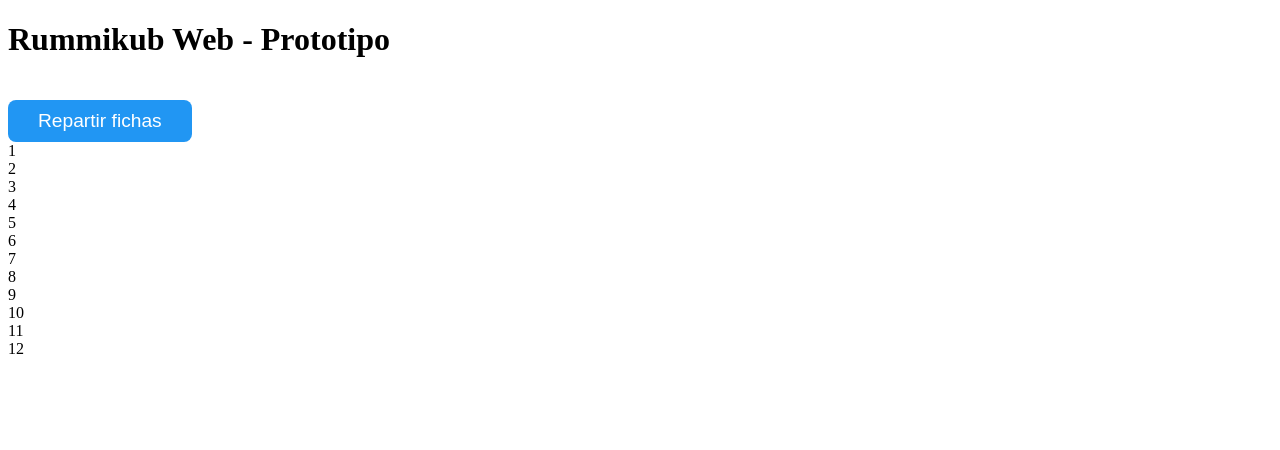
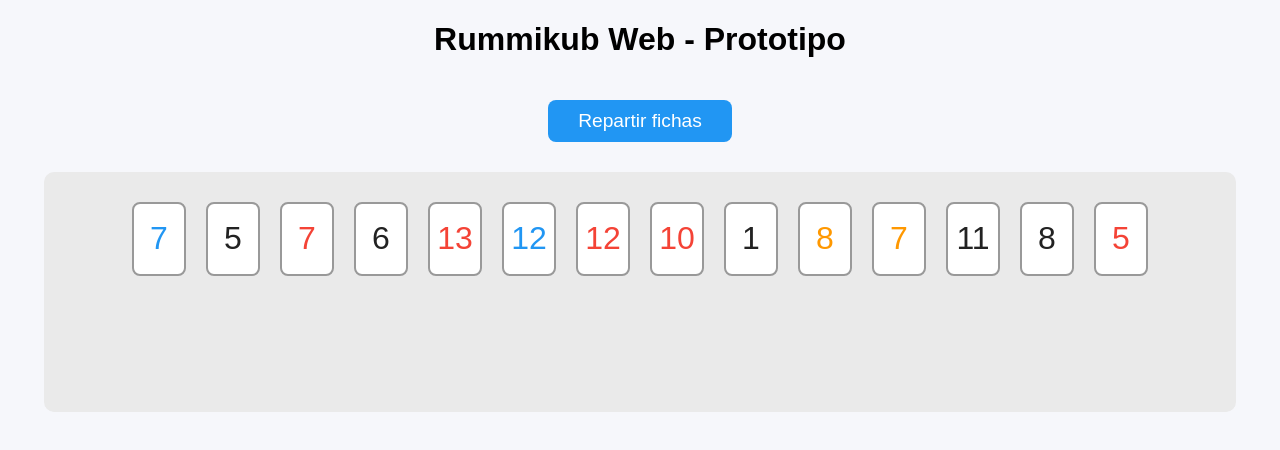
Before and after one commit to David796137/rummikub-web, a plain HTML site: page index.html in a window 1280 px wide. Drawn offline with Linux system fonts and the light colour scheme.

Commit message:
Add files via upload
Signed-off-by: David796137 <david1020232218@gmail.com>

```diff
--- a/estilo.css
+++ b/estilo.css
@@ -1,3 +1,42 @@
+body {
+    font-family: Arial, sans-serif;
+    text-align: center;
+    background: #f6f7fb;
+}
+#mesa {
+    margin: 30px auto;
+    padding: 20px;
+    background: #eaeaea;
+    border-radius: 10px;
+    width: 90vw;
+    min-height: 200px;
+    display: flex;
+    flex-wrap: wrap;
+    justify-content: center;
+}
+.ficha {
+    width: 50px;
+    height: 70px;
+    margin: 10px;
+    background: white;
+    border: 2px solid #999;
+    border-radius: 8px;
+    font-size: 2em;
+    display: flex;
+    align-items: center;
+    justify-content: center;
+    cursor: grab;
+    user-select: none;
+    transition: box-shadow 0.2s;
+}
+.ficha.dragging {
+    opacity: 0.5;
+    box-shadow: 0 0 20px #777;
+}
+.ficha.azul { color: #2196f3; }
+.ficha.rojo { color: #f44336; }
+.ficha.negro { color: #222; }
+.ficha.naranja { color: #ff9800; }
 button {
     margin-top: 20px;
     padding: 10px 30px;
--- a/index.html
+++ b/index.html
@@ -8,9 +8,7 @@
 <body>
     <h1>Rummikub Web - Prototipo</h1>
     <button id="repartirBtn">Repartir fichas</button>
-    <div id="mesa">
-        <!-- Aquí aparecerán las fichas -->
-    </div>
+    <div id="mesa"></div>
     <script src="script.js"></script>
 </body>
 </html>
--- a/script.js
+++ b/script.js
@@ -1,16 +1,27 @@
-// Prototipo de fichas de Rummikub
 const colores = ['azul', 'rojo', 'negro', 'naranja'];
 const mesa = document.getElementById('mesa');
+const repartirBtn = document.getElementById('repartirBtn');
 
-// Crear 12 fichas de ejemplo
 let fichas = [];
-for (let i = 0; i < 12; i++) {
-    const color = colores[i % colores.length];
-    const numero = (i % 13) + 1;
-    fichas.push({ numero, color, id: i });
+
+function obtenerFichasAleatorias(cantidad) {
+    let mazo = [];
+    let id = 0;
+    for (let rep = 0; rep < 2; rep++) {
+        for (let color of colores) {
+            for (let numero = 1; numero <= 13; numero++) {
+                mazo.push({ numero, color, id: id++ });
+            }
+        }
+    }
+    // Barajar
+    for (let i = mazo.length - 1; i > 0; i--) {
+        const j = Math.floor(Math.random() * (i + 1));
+        [mazo[i], mazo[j]] = [mazo[j], mazo[i]];
+    }
+    return mazo.slice(0, cantidad);
 }
 
-// Renderizar fichas en la mesa
 function renderFichas() {
     mesa.innerHTML = '';
     fichas.forEach(ficha => {
@@ -19,7 +30,6 @@ function renderFichas() {
         div.textContent = ficha.numero;
         div.draggable = true;
         div.dataset.id = ficha.id;
-        // Eventos drag and drop
         div.addEventListener('dragstart', dragStart);
         div.addEventListener('dragend', dragEnd);
         mesa.appendChild(div);
@@ -62,4 +72,10 @@ function getDragAfterElement(container, x) {
     }, { offset: -Infinity }).element;
 }
 
+repartirBtn.addEventListener('click', () => {
+    fichas = obtenerFichasAleatorias(14);
+    renderFichas();
+});
+
+fichas = obtenerFichasAleatorias(14);
 renderFichas();
```
